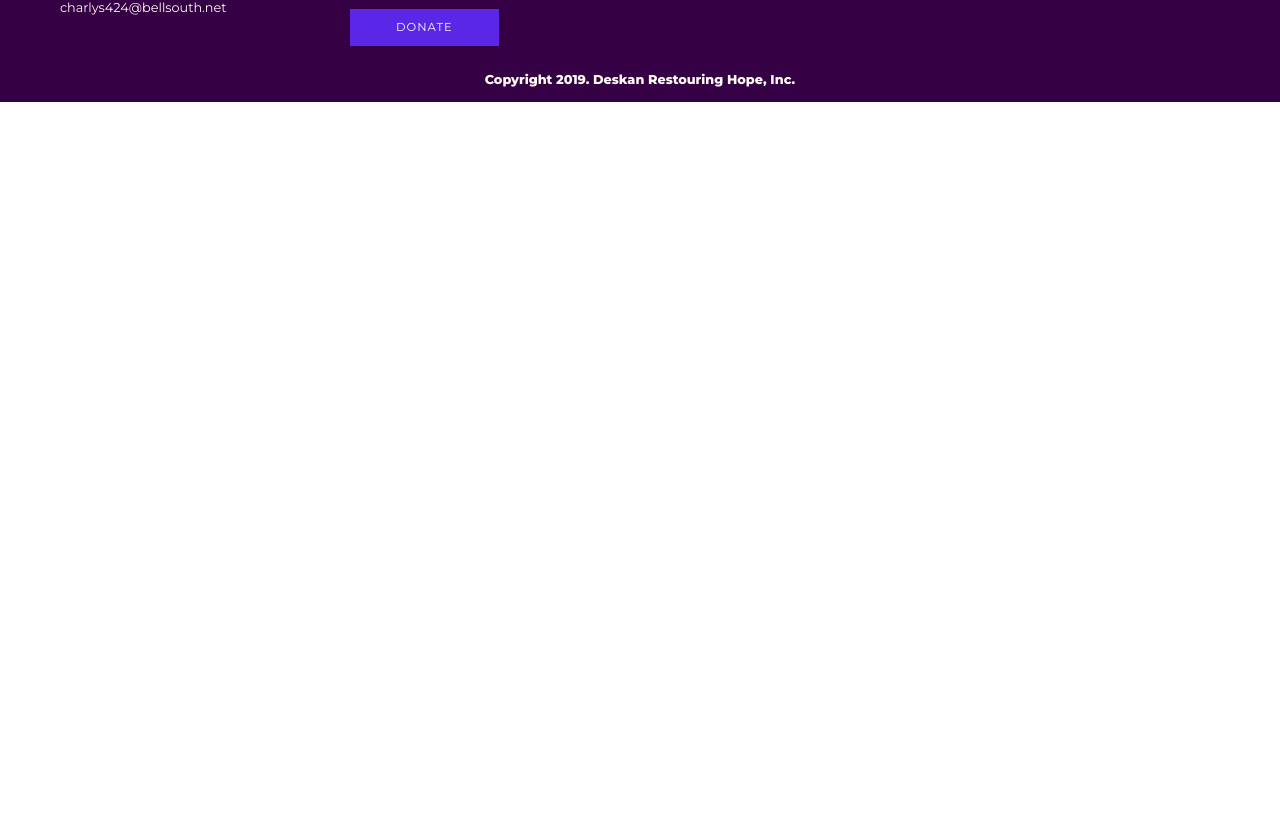
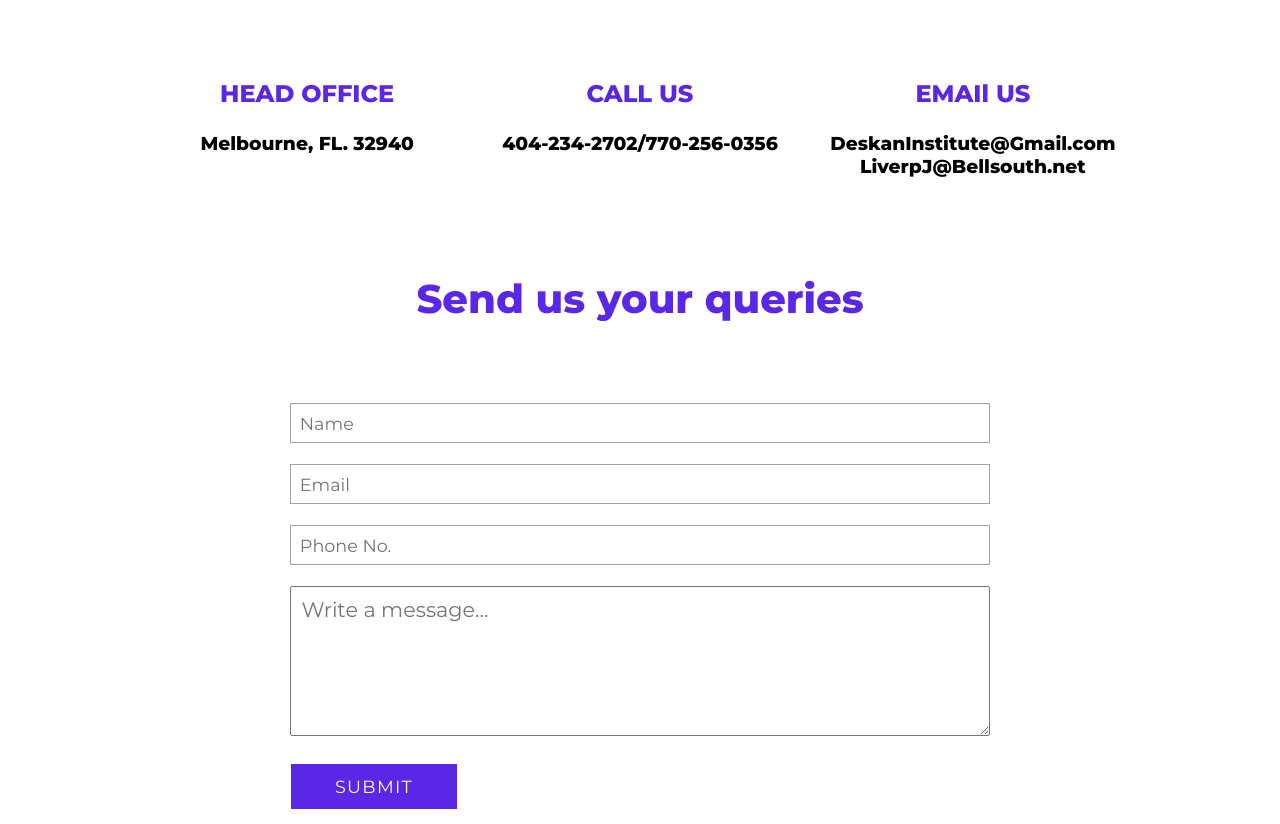
Before and after one commit to SvenRehm/deskan-restoring-hope, a React (Create React App) app: page /deskan-restoring-hope/contact in a window 1280 px wide. Shown: the part 496-1320 px from the top of the page. Before the commit the page ends 800 px from the top, so only its background shows below. Built offline with nearby package versions, Linux system fonts and the light colour scheme.

Commit message:
contact form

```diff
--- a/src/Contact/Contact.js
+++ b/src/Contact/Contact.js
@@ -9,7 +9,71 @@ function Contact() {
             <img src={img} alt="contact-hero" />
             <h1>Contact Us</h1>
          </div>
-         <div className="Contact-container"></div>
+
+         <div className="contact-container">
+            <h3 className="contact-heading">
+               Thank you for your interest in Deskan Institute & Training. Our
+               standard turnaround time for requests is 24-72 business hours but
+               may be longer at this time due to unsually high call volume. Your
+               request is important to us, and we thank you for your patience
+               and continued support.
+            </h3>
+
+            <div className="contact-ways">
+               <div className="contact-segment">
+                  <h2>HEAD OFFICE</h2>
+                  <h3>Melbourne, FL. 32940</h3>
+               </div>
+               <div className="contact-segment">
+                  <h2>CALL US</h2>
+                  <h3>404-234-2702/770-256-0356</h3>
+               </div>
+               <div className="contact-segment">
+                  <h2>EMAIl US</h2>
+                  <h3>DeskanInstitute@Gmail.com</h3>
+                  <h3>LiverpJ@Bellsouth.net</h3>
+               </div>
+            </div>
+            <div className="contact-form">
+               <h2>Send us your queries</h2>
+
+               <form method="POST" target="_blank">
+                  <div className="label-name">
+                     <input placeholder="Name" type="text" name="name"></input>
+                  </div>
+
+                  <div className="label-email">
+                     <input
+                        placeholder="Email"
+                        id="email"
+                        type="email"
+                        name="email"
+                        required
+                     ></input>
+                  </div>
+                  <div className="label-phone">
+                     <input
+                        placeholder="Phone No."
+                        id="phone"
+                        type="tel"
+                        name="phone"
+                        // pattern="[0-9]{3}-[0-9]{3}-[0-9]{4}"
+                        required
+                     ></input>
+                  </div>
+                  <div className="label-message">
+                     <textarea
+                        placeholder="Write a message..."
+                        name="message"
+                        id="message"
+                     ></textarea>
+                  </div>
+                  <button className="form-button" type="submit">
+                     Submit
+                  </button>
+               </form>
+            </div>
+         </div>
       </div>
    )
 }
--- a/src/Contact/Index.css
+++ b/src/Contact/Index.css
@@ -25,11 +25,112 @@
    margin-top: 2em;
 }
 .contact-container {
-   height: 100%;
-   display: grid;
-   /* grid-template-columns: repeat(12, 1fr); */
-   /* grid-template-rows: repeat(12, 1fr); */
-   /* grid-template-rows: auto; */
+   /* height: 100%; */
    max-width: 1160px;
    margin: 0 auto;
+   display: grid;
+   grid-template-columns: repeat(12, 1fr);
 }
+.contact-container .contact-heading {
+   grid-column: 2/12;
+   font-size: 1.3em;
+   line-height: 1.6;
+   margin: 2em 0 0 0;
+}
+.contact-ways {
+   grid-column: 2/12;
+   display: grid;
+   grid-template-columns: repeat(3, 1fr);
+   grid-gap: 2em;
+   justify-items: center;
+   text-align: center;
+   margin: 6em 0;
+}
+
+.contact-segment h2 {
+   color: var(--main-accent-color);
+   margin: 1em 0;
+}
+
+.contact-form {
+   grid-column: 2/12;
+   display: grid;
+   grid-template-columns: repeat(12, 1fr);
+   padding-bottom: 6em;
+}
+
+.contact-form h2 {
+   color: var(--main-accent-color);
+   grid-column: 2/12;
+   font-size: 2.5em;
+   text-align: center;
+   padding: 0 0 1.5em 0;
+}
+.contact-form form {
+   grid-column: 2/12;
+   justify-self: center;
+}
+.contact-form form div {
+   margin: 1.3em 0 0 0;
+}
+
+.contact-form form input:placeholder-shown {
+   padding-left: 0.5em;
+   font-size: 1.1em;
+   font-family: "Montserrat", sans-serif;
+}
+
+.contact-form form textarea:placeholder-shown {
+   font-family: "Montserrat", sans-serif;
+   padding-left: 0.5em;
+   padding-top: 0.5em;
+   font-size: 1.1em;
+}
+
+.contact-form form .label-name input,
+.contact-form form .label-email input,
+.contact-form form .label-phone input {
+   padding-left: 0.5em;
+   font-size: 1.1em;
+   grid-column: 2/12;
+   justify-self: center;
+   border: 1px solid rgb(163, 163, 163);
+   width: 700px;
+   height: 40px;
+}
+
+.contact-form form .label-message textarea {
+   width: 700px;
+   height: 150px;
+   font-size: 1.3em;
+   padding-top: 0.5em;
+   padding-left: 0.5em;
+}
+
+.contact-form form .label-name input:focus,
+.contact-form form .label-email input:focus,
+.contact-form form .label-phone input:focus,
+.contact-form form .label-message textarea:focus {
+   outline: none;
+}
+
+.contact-form form button {
+   cursor: pointer;
+   margin: 1.3em 0;
+   text-transform: uppercase;
+   letter-spacing: 1.3px;
+   text-align: center;
+   text-decoration: none;
+   background-color: var(--main-accent-color);
+
+   color: var(--main-white-color);
+   font-size: 1.1em;
+   padding: 0.7em 2.5em;
+   border: 1px solid var(--main-white-color);
+   transition: all 300ms linear;
+}
+.contact-form form button:hover {
+   background-color: var(--main-white-color);
+   color: var(--main-accent-color);
+   border: 1px solid var(--main-accent-color);
+}
```
